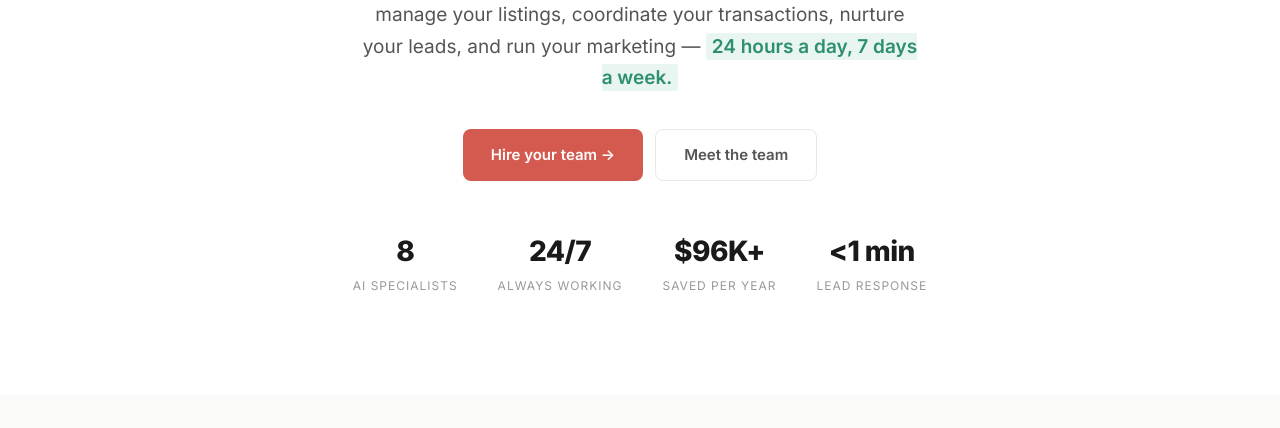
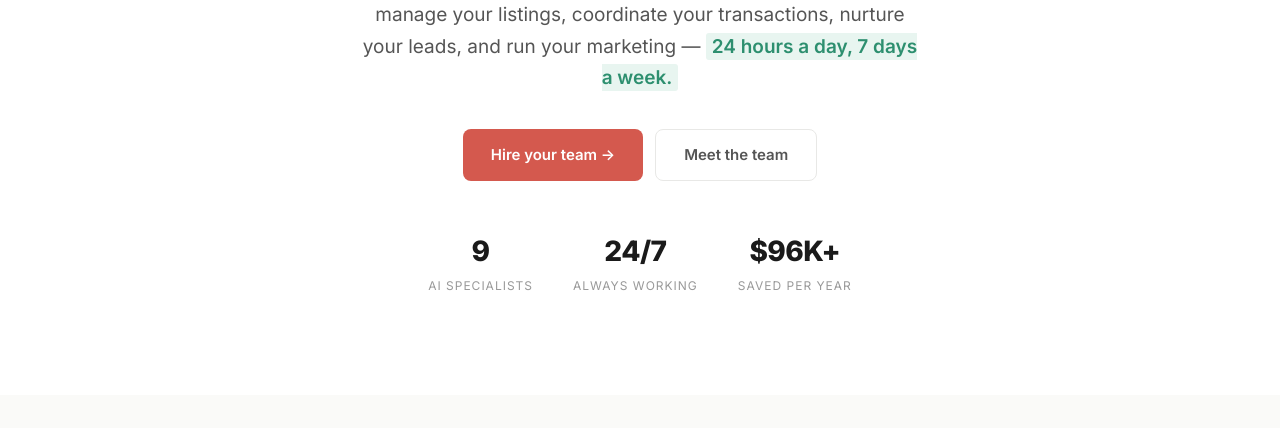
Before and after one commit to minhaiclaw-cell/stella-landing, a plain HTML site: page index.html in a window 1280 px wide. Shown: the part 372-800 px from the top of the page. Drawn offline with Linux system fonts and the light colour scheme.

Commit message:
Update to 9 specialists, remove lead response stat

```diff
--- a/index.html
+++ b/index.html
@@ -599,7 +599,7 @@
 
         <div class="hero-proof">
             <div class="hero-proof-item">
-                <div class="number">8</div>
+                <div class="number">9</div>
                 <div class="label">AI specialists</div>
             </div>
             <div class="hero-proof-item">
@@ -609,10 +609,6 @@
             <div class="hero-proof-item">
                 <div class="number">$96K+</div>
                 <div class="label">Saved per year</div>
-            </div>
-            <div class="hero-proof-item">
-                <div class="number">&lt;1 min</div>
-                <div class="label">Lead response</div>
             </div>
         </div>
     </div>
```
